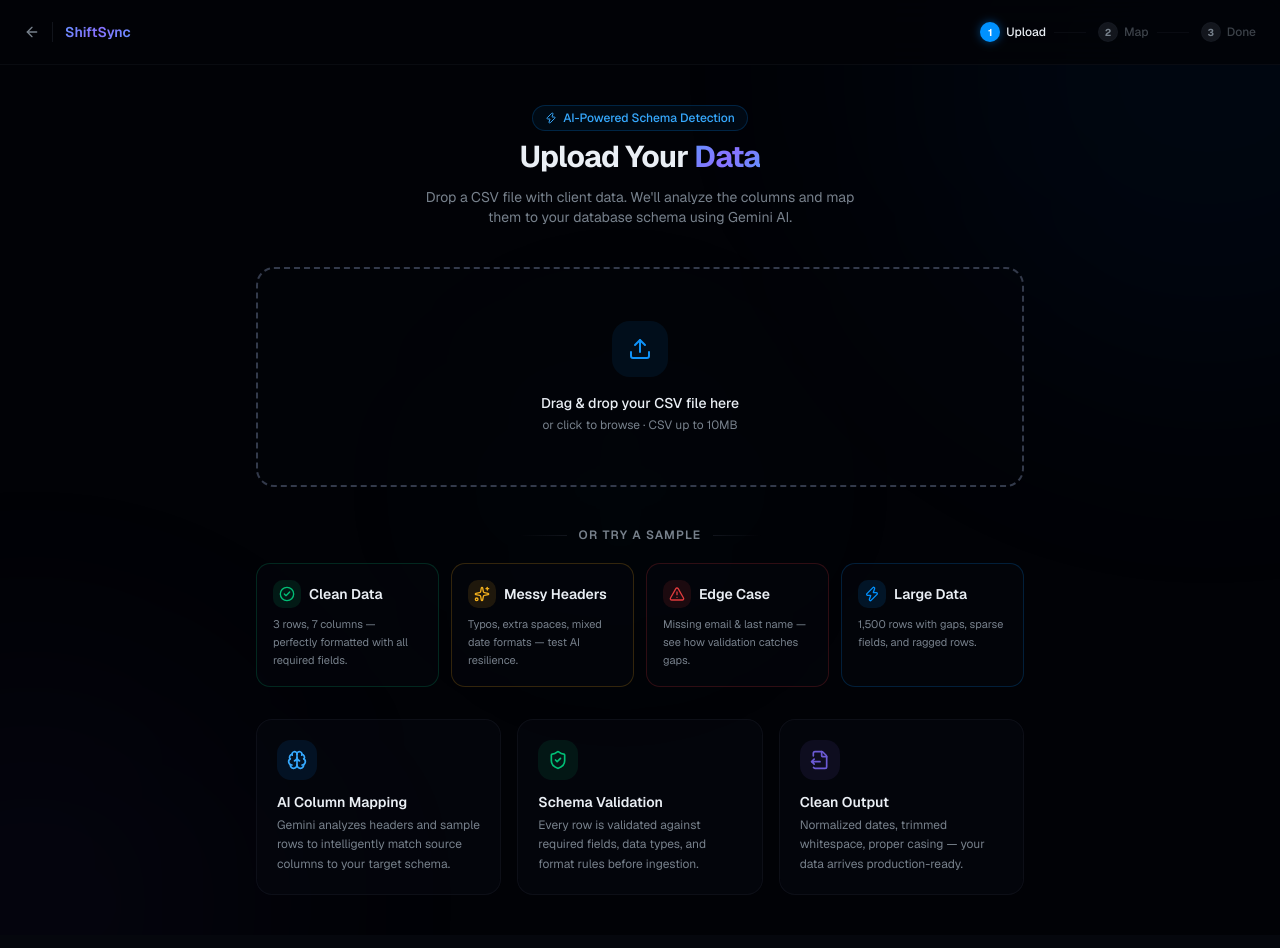
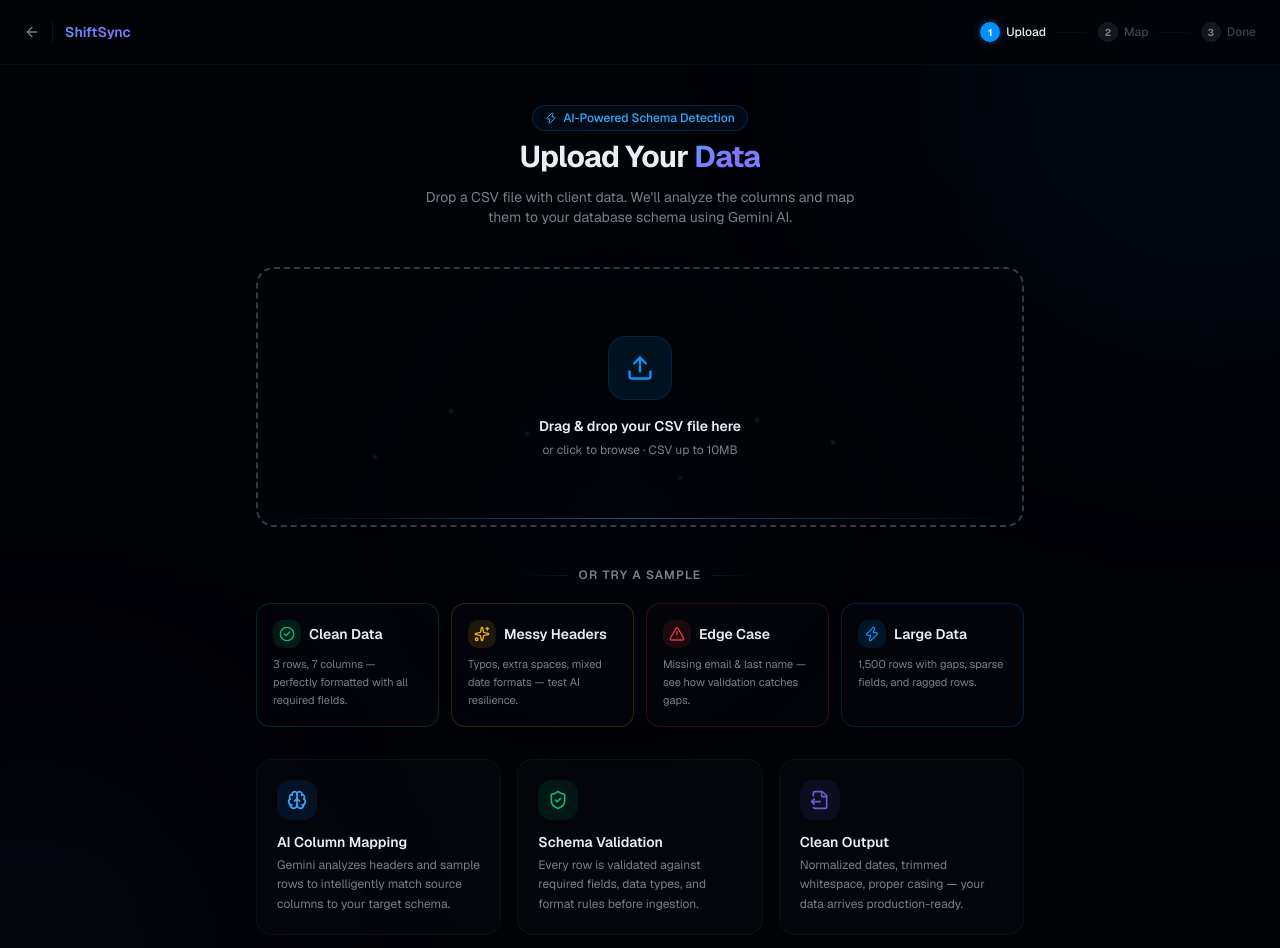
Before and after one commit to edycutjong/shift-sync, a Next.js app: page /app in a window 1280 px wide. Shown: the top 948 px of the page. Built offline with nearby package versions, Linux system fonts and the light colour scheme.

Commit message:
feat: enhance file dropzone and data table preview

```diff
--- a/components/data-preview.tsx
+++ b/components/data-preview.tsx
@@ -1,8 +1,10 @@
 "use client";
 
+import { useState } from "react";
 import { motion } from "framer-motion";
-import { AlertCircle } from "lucide-react";
+import { AlertCircle, ChevronLeft, ChevronRight } from "lucide-react";
 import { Badge } from "@/components/ui/badge";
+import { Button } from "@/components/ui/button";
 import { ScrollArea, ScrollBar } from "@/components/ui/scroll-area";
 import type { ParsedData, ValidationResult } from "@/lib/schemas";
 
@@ -13,7 +15,14 @@ interface DataPreviewProps {
 }
 
 export function DataPreview({ data, validation, maxRows = 10 }: DataPreviewProps) {
-  const displayRows = data.rows.slice(0, maxRows);
+  const [currentPage, setCurrentPage] = useState(1);
+  const itemsPerPage = maxRows;
+  const totalPages = Math.ceil(data.totalRows / itemsPerPage);
+
+  const displayRows = data.rows.slice(
+    (currentPage - 1) * itemsPerPage,
+    currentPage * itemsPerPage
+  );
 
   // Build a set of invalid row indices for highlighting
   const invalidRowIndices = new Set(
@@ -41,9 +50,10 @@ export function DataPreview({ data, validation, maxRows = 10 }: DataPreviewProps
             {data.totalRows.toLocaleString()} rows
           </Badge>
         </div>
-        {maxRows < data.totalRows && (
+        {totalPages > 1 && (
           <span className="text-xs text-muted-foreground">
-            Showing first {maxRows} rows
+            Showing {(currentPage - 1) * itemsPerPage + 1}-
+            {Math.min(currentPage * itemsPerPage, data.totalRows)} of {data.totalRows}
           </span>
         )}
       </div>
@@ -117,6 +127,37 @@ export function DataPreview({ data, validation, maxRows = 10 }: DataPreviewProps
         </div>
         <ScrollBar orientation="horizontal" />
       </ScrollArea>
+
+      {/* Pagination Controls */}
+      {totalPages > 1 && (
+        <div className="flex items-center justify-end gap-4 mt-3">
+          <span className="text-xs text-muted-foreground">
+            Page {currentPage} of {totalPages}
+          </span>
+          <div className="flex items-center gap-2">
+            <Button
+              variant="outline"
+              size="sm"
+              onClick={() => setCurrentPage((p) => Math.max(1, p - 1))}
+              disabled={currentPage === 1}
+              className="h-8"
+            >
+              <ChevronLeft className="w-4 h-4 mr-1" />
+              Prev
+            </Button>
+            <Button
+              variant="outline"
+              size="sm"
+              onClick={() => setCurrentPage((p) => Math.min(totalPages, p + 1))}
+              disabled={currentPage === totalPages}
+              className="h-8"
+            >
+              Next
+              <ChevronRight className="w-4 h-4 ml-1" />
+            </Button>
+          </div>
+        </div>
+      )}
     </motion.div>
   );
 }
--- a/components/file-dropzone.tsx
+++ b/components/file-dropzone.tsx
@@ -78,10 +78,38 @@ export function FileDropzone({ onFileParsed, isLoading }: FileDropzoneProps) {
         onDragOver={handleDragOver}
         onDragLeave={handleDragLeave}
         onClick={() => !fileName && inputRef.current?.click()}
-        className={`relative flex flex-col items-center justify-center w-full min-h-[220px] rounded-2xl cursor-pointer transition-all duration-300 ${
+        className={`group relative flex flex-col items-center justify-center w-full min-h-[260px] rounded-2xl cursor-pointer transition-all duration-300 ${
           isDragging ? "dropzone-active" : "dropzone-idle"
         } ${isLoading ? "opacity-60 pointer-events-none" : ""}`}
       >
+        {/* Scanning line effect */}
+        <div className="dropzone-scan-line opacity-0 group-hover:opacity-100 transition-opacity" />
+
+        {/* Floating data particles */}
+        {!fileName && (
+          <div className="absolute inset-0 overflow-hidden rounded-2xl pointer-events-none">
+            {[
+              { left: '15%', bottom: '20%', duration: '3.5s', delay: '0s' },
+              { left: '35%', bottom: '30%', duration: '4.2s', delay: '0.8s' },
+              { left: '55%', bottom: '15%', duration: '3.8s', delay: '1.4s' },
+              { left: '75%', bottom: '25%', duration: '4.5s', delay: '0.3s' },
+              { left: '25%', bottom: '40%', duration: '3.2s', delay: '2.0s' },
+              { left: '65%', bottom: '35%', duration: '4.0s', delay: '1.0s' },
+            ].map((p, i) => (
+              <div
+                key={i}
+                className="data-particle"
+                style={{
+                  left: p.left,
+                  bottom: p.bottom,
+                  '--duration': p.duration,
+                  '--delay': p.delay,
+                } as React.CSSProperties}
+              />
+            ))}
+          </div>
+        )}
+
         <input
           ref={inputRef}
           type="file"
@@ -97,14 +125,14 @@ export function FileDropzone({ onFileParsed, isLoading }: FileDropzoneProps) {
               initial={{ opacity: 0, scale: 0.9 }}
               animate={{ opacity: 1, scale: 1 }}
               exit={{ opacity: 0, scale: 0.9 }}
-              className="flex items-center gap-3"
+              className="flex items-center gap-3 z-10"
             >
-              <div className="flex items-center justify-center w-12 h-12 rounded-xl bg-[oklch(0.65_0.2_250/12%)]">
+              <div className="flex items-center justify-center w-12 h-12 rounded-xl bg-[oklch(0.65_0.2_250/12%)] border border-[oklch(0.65_0.2_250/20%)]">
                 <FileSpreadsheet className="w-6 h-6 text-[oklch(0.72_0.18_250)]" />
               </div>
               <div>
                 <p className="text-sm font-medium text-white">{fileName}</p>
-                <p className="text-xs text-muted-foreground">File loaded</p>
+                <p className="text-xs text-muted-foreground">File loaded — ready to map</p>
               </div>
               <button
                 onClick={(e) => {
@@ -122,16 +150,16 @@ export function FileDropzone({ onFileParsed, isLoading }: FileDropzoneProps) {
               initial={{ opacity: 0 }}
               animate={{ opacity: 1 }}
               exit={{ opacity: 0 }}
-              className="flex flex-col items-center gap-3 text-center"
+              className="flex flex-col items-center gap-4 text-center z-10"
             >
-              <div className="flex items-center justify-center w-14 h-14 rounded-2xl bg-[oklch(0.65_0.2_250/8%)] mb-1">
-                <Upload className="w-6 h-6 text-[oklch(0.65_0.18_250)]" />
+              <div className="relative flex items-center justify-center w-16 h-16 rounded-2xl bg-[oklch(0.65_0.2_250/10%)] border border-[oklch(0.65_0.2_250/15%)] group-hover:bg-[oklch(0.65_0.2_250/15%)] group-hover:border-[oklch(0.65_0.2_250/25%)] transition-all duration-300">
+                <Upload className="w-7 h-7 text-[oklch(0.65_0.18_250)] group-hover:text-[oklch(0.72_0.2_250)] transition-colors" />
               </div>
-              <div>
-                <p className="text-sm font-medium text-foreground">
+              <div className="space-y-1.5">
+                <p className="text-sm font-semibold text-foreground">
                   Drag & drop your CSV file here
                 </p>
-                <p className="text-xs text-muted-foreground mt-1">
+                <p className="text-xs text-muted-foreground">
                   or click to browse · CSV up to 10MB
                 </p>
               </div>
```
